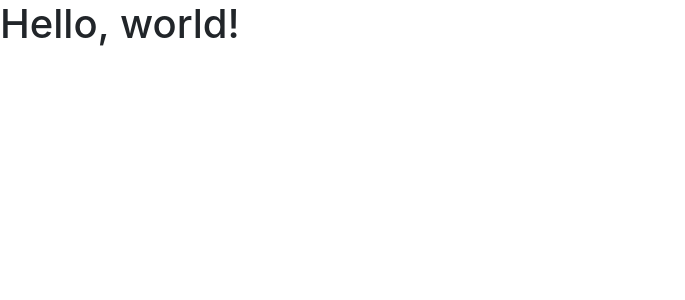
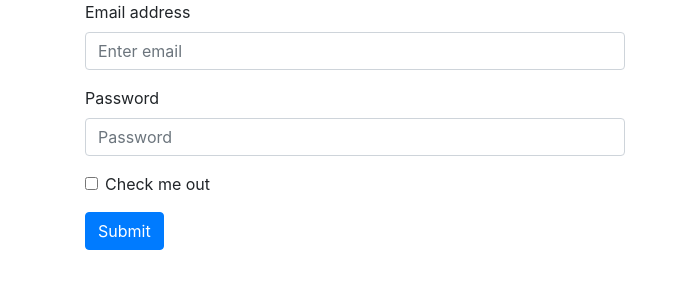
Before and after one commit to pronad1/Assembly-Language, a PHP site: page / in a window 1280 px wide. Shown: the top 300 px of the page, without its empty margins (0-685 px from the left). Run offline with PHP 8.4, Linux system fonts and the light colour scheme.

Commit message:
12/13/24

```diff
--- a/index.php
+++ b/index.php
@@ -1,6 +1,7 @@
 <!doctype html>
 <html lang="en">
-  <head>
+
+<head>
     <!-- Required meta tags -->
     <meta charset="utf-8">
     <meta name="viewport" content="width=device-width, initial-scale=1, shrink-to-fit=no">
@@ -8,10 +9,31 @@
     <!-- Bootstrap CSS -->
     <link rel="stylesheet" href="https://cdn.jsdelivr.net/npm/bootstrap@4.1.3/dist/css/bootstrap.min.css">
 
-    <title>Hello, world!</title>
-  </head>
-  <body>
-    <h1>Hello, world!</h1>
+    <title>Registration Project</title>
+</head>
 
+<body>
+    <div class="container">
+        <div class="row">
+            <div class="col-md-6 col-xm-12">
+                <form>
+                    <div class="form-group">
+                        <label for="exampleInputEmail1">Email address</label>
+                        <input type="email" class="form-control" id="exampleInputEmail1" aria-describedby="emailHelp" placeholder="Enter email">
+                    </div>
+                    <div class="form-group">
+                        <label for="exampleInputPassword1">Password</label>
+                        <input type="password" class="form-control" id="exampleInputPassword1" placeholder="Password">
+                    </div>
+                    <div class="form-group form-check">
+                        <input type="checkbox" class="form-check-input" id="exampleCheck1">
+                        <label class="form-check-label" for="exampleCheck1">Check me out</label>
+                    </div>
+                    <button type="submit" class="btn btn-primary">Submit</button>
+                </form>
+            </div>
+        </div>
+    </div>
 </body>
+
 </html>
```
